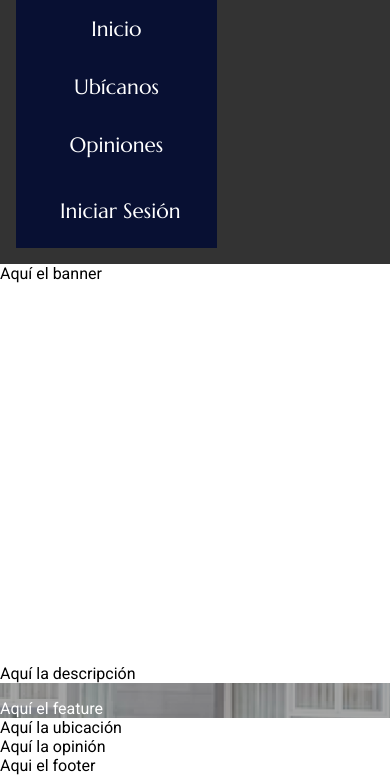
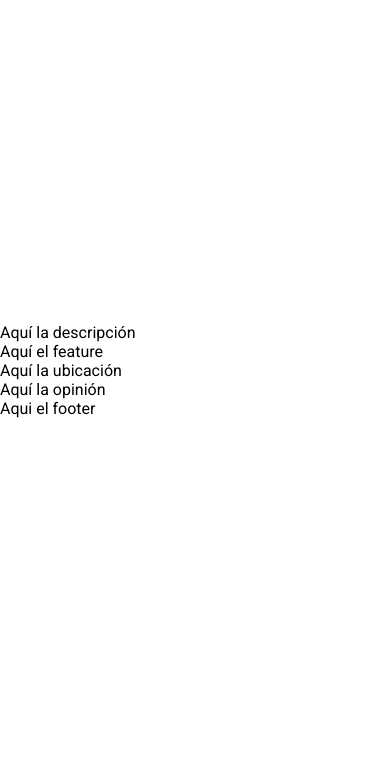
Before and after one commit to Catacar2006/TALLER_0_Maquetaci-n_Responsive, a plain HTML site: page index-css-grid.html in a window 390 px wide. Shown: the part 96-871 px from the top of the page. After the commit the page ends 844 px from the top, so only its background shows below. Drawn offline with Linux system fonts and the light colour scheme.

Commit message:
se realizo el layout del ejercicio de ejemplo responsive design

```diff
--- /dev/null
+++ b/assets/css/estilos-css-grid.css
@@ -0,0 +1,69 @@
+@import url('https://fonts.googleapis.com/css2?family=Marcellus&family=Roboto:ital,wght@0,100;0,300;0,400;0,500;0,700;0,900;1,100;1,300;1,400;1,500;1,700;1,900&display=swap');
+
+* {
+    margin: 0;
+}
+
+:root {
+    --azulclaro: #48D6ED;
+    --azuloscuro: #337AB7;
+    --azulnegro: #303342;
+    --negro: #333333;
+    --negro2: #000;
+    --gris: #B2B3B3;
+    --fondo: #FFFEFC;
+    --verdeazul: #157A8A;
+    --Magenta: #9C2759;
+    --blanco: #fff;
+    --degradado: linear-gradient(49.54deg, #337AB7 2.89%, #0B3860 80.34%);
+}
+
+/*Resolución tabletas*/
+@media screen and (min-width:768px) {}
+
+/*Resolución resoluciones medias*/
+@media screen and (min-width:1024px) {}
+
+/*Resolución resoluciones macro*/
+@media screen and (min-width:1308px) {
+
+    body {
+        background-color: #EAEAEA;
+    }
+
+    #container-grid {
+        max-width: 1300px;
+        margin: 0 auto;
+    }
+
+    nav {
+        width: 100%;
+        max-width: 1300px;
+    }
+}
+
+body {
+    font-family: 'Roboto', sans-serif;
+    font-size: 16px;
+}
+
+#container-grid {
+    display: grid;
+    grid-template:
+        "nav" auto
+        "banner" 400px
+        "descripcion" auto
+        "feature" auto
+        "ubicacion" auto
+        "opinion" auto
+        "footer" auto
+}
+
+
+h1,
+h2,
+h3,
+h4,
+h5 {
+    font-family: 'Marcellus', serif;
+}
--- a/assets/css/index-css-grid.css
+++ /dev/null
@@ -1,35 +0,0 @@
-/*Resolución tabletas*/
-@media screen and (min-width:768px) {}
-
-/*Resolución resoluciones medias*/
-@media screen and (min-width:1024px) {}
-
-/*Resolución resoluciones macro*/
-@media screen and (min-width:1308px) {
-    body {
-        background-color: #EAEAEA;
-    }
-
-    #container-grid {
-        max-width: 1300px;
-        margin: 0 auto;
-    }
-
-    nav {
-        width: 100%;
-        max-width: 1300px;
-    }
-}
-
-
-#container-grid {
-    display: grid;
-    grid-template:
-        "nav" auto
-        "banner" 400px
-        "descripcion" auto
-        "feature" auto
-        "ubicacion" auto
-        "opinion" auto
-        "footer" auto
-}
--- a/index-css-grid.html
+++ b/index-css-grid.html
@@ -4,8 +4,8 @@
 <head>
     <meta charset="UTF-8">
     <meta name="viewport" content="width=device-width, initial-scale=1.0">
-    <link rel="stylesheet" href="assets/css/index-css-grid.css">
-    <link rel="stylesheet" href="assets/css/estilos.css">
+    <link rel="stylesheet" href="assets/css/estilos-css-grid.css">
+
     <link rel="stylesheet" href="assets/img/bg-features.png">
     <title>Document</title>
 </head>
@@ -13,17 +13,7 @@
 <body>
     <div id="container-grid">
         <nav>
-                <div class="menu">
-                    <div class="logo">
-                        <img src="assets/img/Hotelia horizontal blanco.svg">
-                        <i class="fa-solid fa-bars"></i>
-                    </div>
-                    <a href="index.html" class="item">Inicio</a>
-                    <a href="ubicanos.html" class="item">Ubícanos</a>
-                    <a href="opiniones.html" class="item">Opiniones</a>
-                    <a href="#" class="item"><button class="navbar-button"><i class="fa-solid
-                            fa-user"></i> Iniciar Sesión</button></a>
-                </div>
+        qaqui va el navar
         </nav>
 
         <section id="banner">
```
